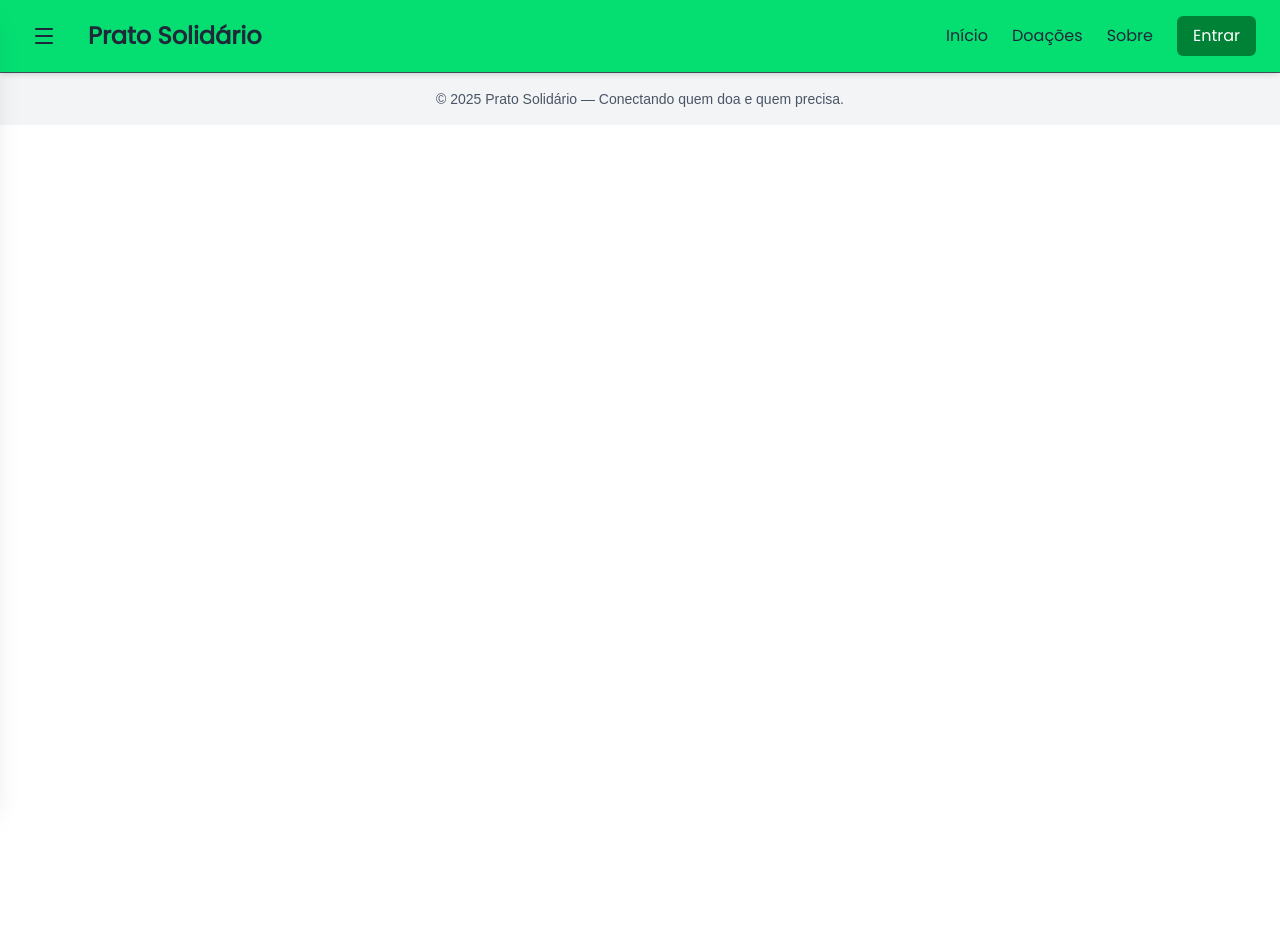
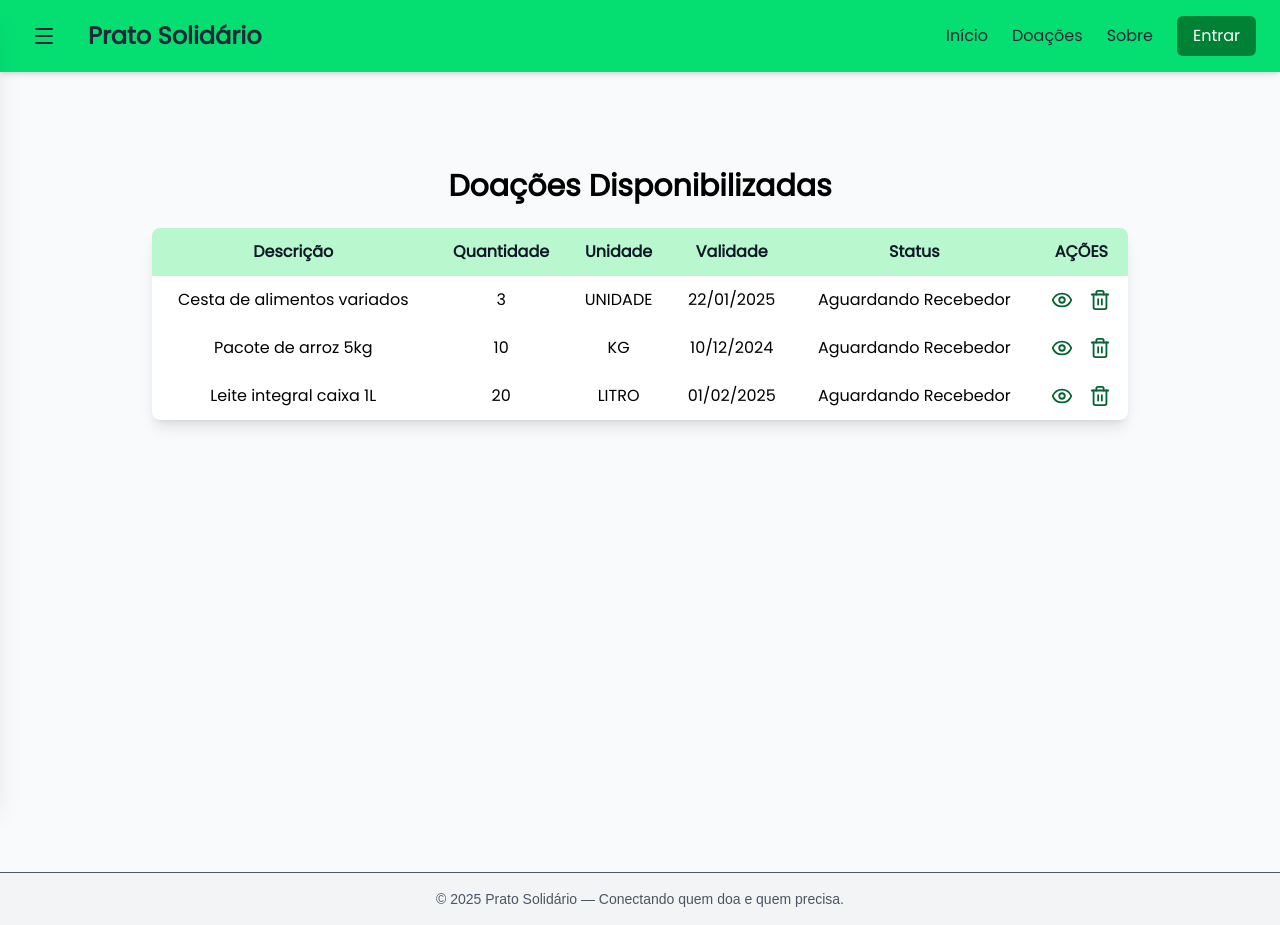
Before and after one commit to JoaoGAvale/Laborat-rio-de-Programa-o-2025.2, a Next.js app: page /acompanhar_doacoes in a window 1280 px wide. Before the commit the page ends 800 px from the top, so only its background shows below. Built offline with nearby package versions, Linux system fonts and the light colour scheme.

Commit message:
[Elias]fix: concertei a pagina de acompanhar doações

```diff
--- a/src/app/acompanhar_doacoes/page.js
+++ b/src/app/acompanhar_doacoes/page.js
@@ -1,6 +1,97 @@
 'use client'
-import React from "react";
 
-export default function ViewDonationPage(){
-    return(<div/>)
+import React, { useState } from "react";
+import GenericTable from "../components/GenericTable";
+import { ClipboardCheck, Info, ArrowRightCircle, Trash2Icon, EyeOffIcon, EyeIcon } from "lucide-react";
+
+export default function AcompanharDoacoesPage() {
+  const [open, setOpen] = useState(false);
+
+  // Dados específicos para doações
+  const doacoes = [
+    {
+      id_doacao: 12,
+      descricao: "Cesta de alimentos variados",
+      quantidade: 3,
+      unidade: "UNIDADE",
+      validade: "2025-01-22",
+      status: "Aguardando Recebedor"
+    },
+    {
+      id_doacao: 18,
+      descricao: "Pacote de arroz 5kg",
+      quantidade: 10,
+      unidade: "KG",
+      validade: "2024-12-10",
+      status: "Aguardando Recebedor"
+    },
+    {
+      id_doacao: 25,
+      descricao: "Leite integral caixa 1L",
+      quantidade: 20,
+      unidade: "LITRO",
+      validade: "2025-02-01",
+      status: "Aguardando Recebedor"
+    }
+  ];
+
+  // Colunas específicas para doações
+  const columns = [
+    {
+      key: "descricao",
+      label: "Descrição"
+    },
+    {
+      key: "quantidade",
+      label: "Quantidade"
+    },
+    {
+      key: "unidade",
+      label: "Unidade"
+    },
+    {
+      key: "validade",
+      label: "Validade",
+      render: (item) => new Date(item.validade).toLocaleDateString("pt-BR")
+    },
+    {
+      key: "status",
+      label: "Status"
+    }
+  ];
+
+  // Ações específicas para doações
+  const actions = [
+    {
+      icon: <EyeIcon size={22} />,
+      title: "Detalhes da Doação",
+      className: "text-green-800 ",
+      getHref: (item) => `/doacao/${item.id_doacao}`
+    },
+    {
+      icon: <Trash2Icon size={22} />,
+      title: "Cancelar Doação",
+      className: "text-green-800 ",
+      getHref: (item) => `/cancelar/${item.id_doacao}`
+    },
+  ];
+
+  return (
+    <div className="w-full min-h-screen bg-gray-50 flex flex-col font-['PoppinsRegular'] text-black">
+
+      <main className="pt-24 px-6 flex flex-col items-center gap-6">
+        <h1 className="text-3xl font-bold text-center">
+          Doações Disponibilizadas
+        </h1>
+
+        <GenericTable
+          data={doacoes}
+          columns={columns}
+          actions={actions}
+          headerClassName="bg-green-200 text-gray-900"
+        />
+      </main>
+
+    </div>
+  );
 }
```
